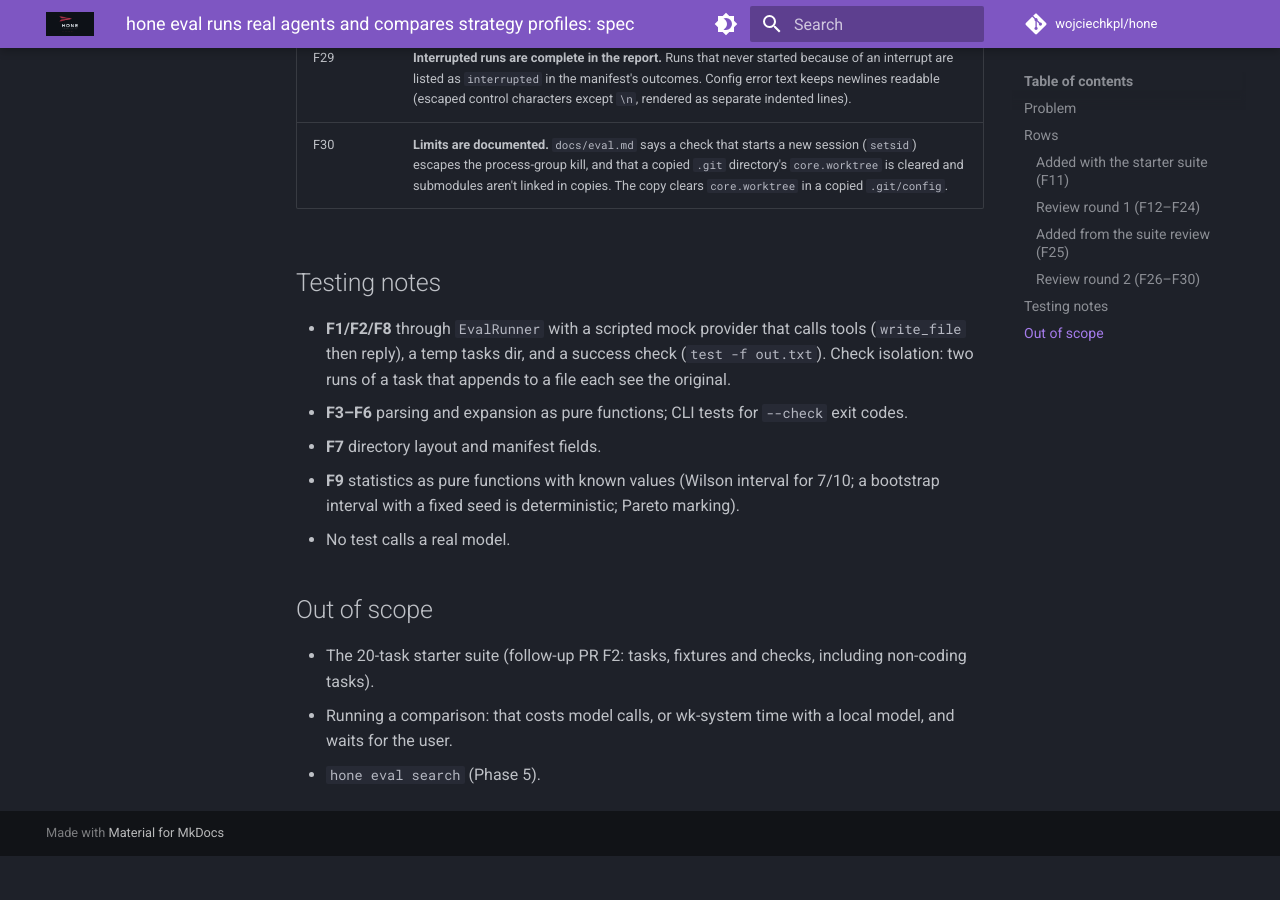
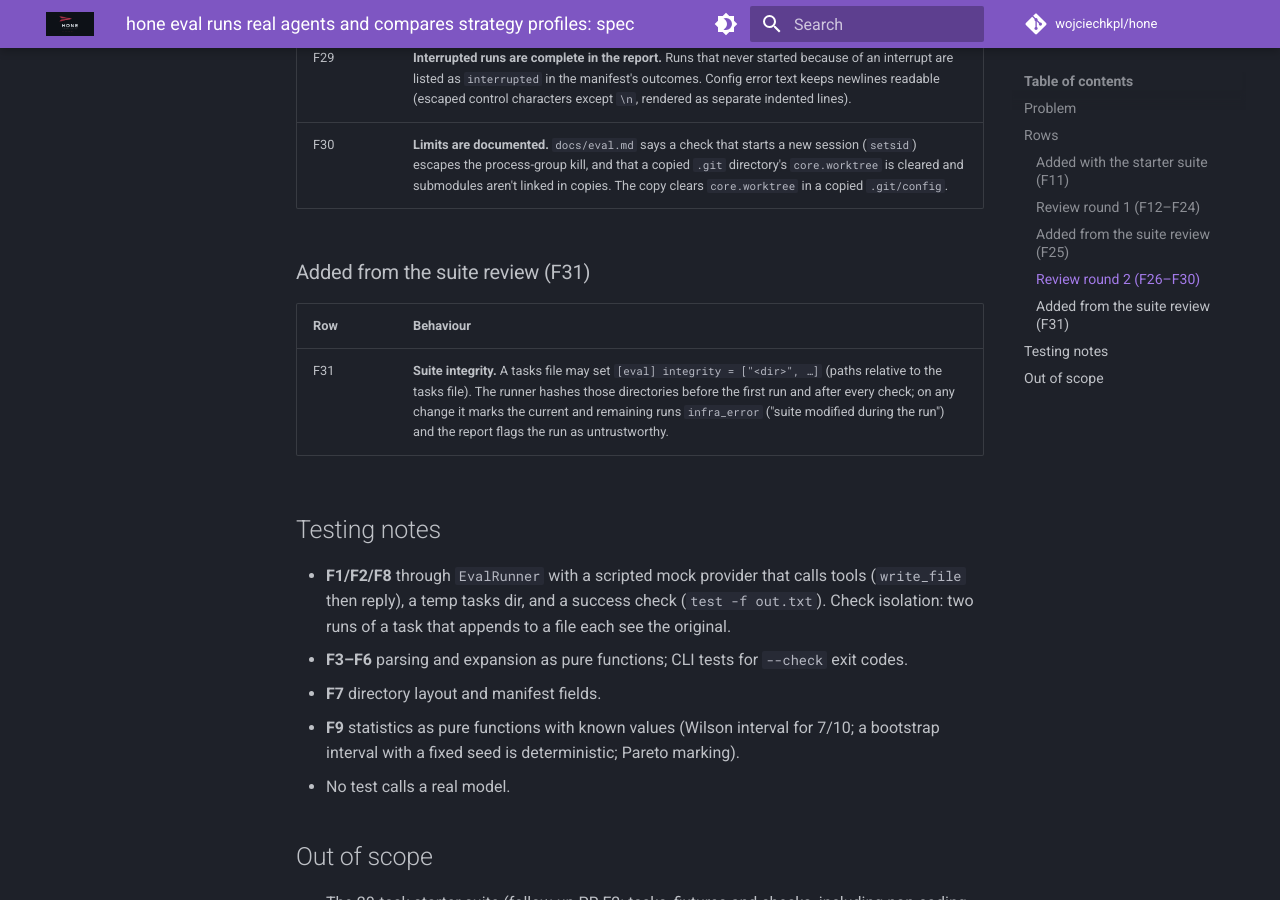
Before and after one commit to wojciechkpl/hone, an MkDocs documentation site: the page built from docs/plans/eval-profiles-spec.md, in a window 1280 px wide and 900 px high, scrolled down 4407 px. Built offline with MkDocs 1.6.1 and Material for MkDocs 9.7.7, drawn with Linux system fonts in a browser that asks for light colours; comment, search, counter and statistics services are not loaded; before the commit the page ends 5263 px from its top, so only the background shows below that.

Commit message:
docs: eval spec F31 (suite integrity check)

```diff
--- a/docs/plans/eval-profiles-spec.md
+++ b/docs/plans/eval-profiles-spec.md
@@ -78,6 +78,12 @@
 | F29 | **Interrupted runs are complete in the report.** Runs that never started because of an interrupt are listed as `interrupted` in the manifest's outcomes. Config error text keeps newlines readable (escaped control characters except `\n`, rendered as separate indented lines). |
 | F30 | **Limits are documented.** `docs/eval.md` says a check that starts a new session (`setsid`) escapes the process-group kill, and that a copied `.git` directory's `core.worktree` is cleared and submodules aren't linked in copies. The copy clears `core.worktree` in a copied `.git/config`. |
 
+### Added from the suite review (F31)
+
+| Row | Behaviour |
+|---|---|
+| F31 | **Suite integrity.** A tasks file may set `[eval] integrity = ["<dir>", …]` (paths relative to the tasks file). The runner hashes those directories before the first run and after every check; on any change it marks the current and remaining runs `infra_error` ("suite modified during the run") and the report flags the run as untrustworthy. |
+
 ## Testing notes
 
 - **F1/F2/F8** through `EvalRunner` with a scripted mock provider that calls tools (`write_file` then reply), a temp tasks dir, and a success check (`test -f out.txt`). Check isolation: two runs of a task that appends to a file each see the original.
```
